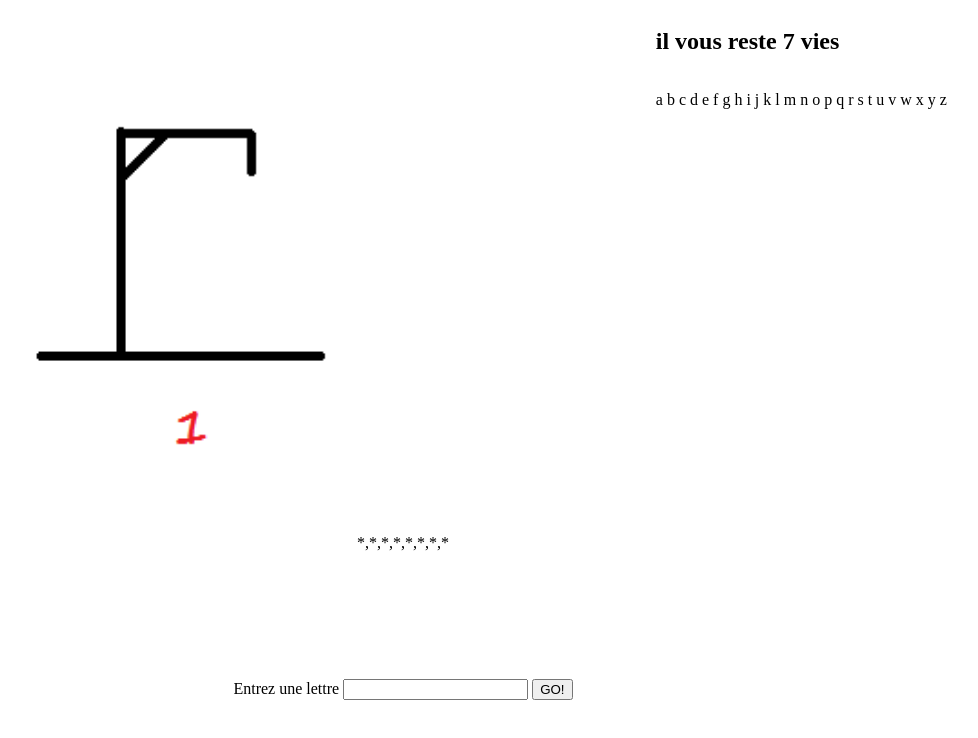
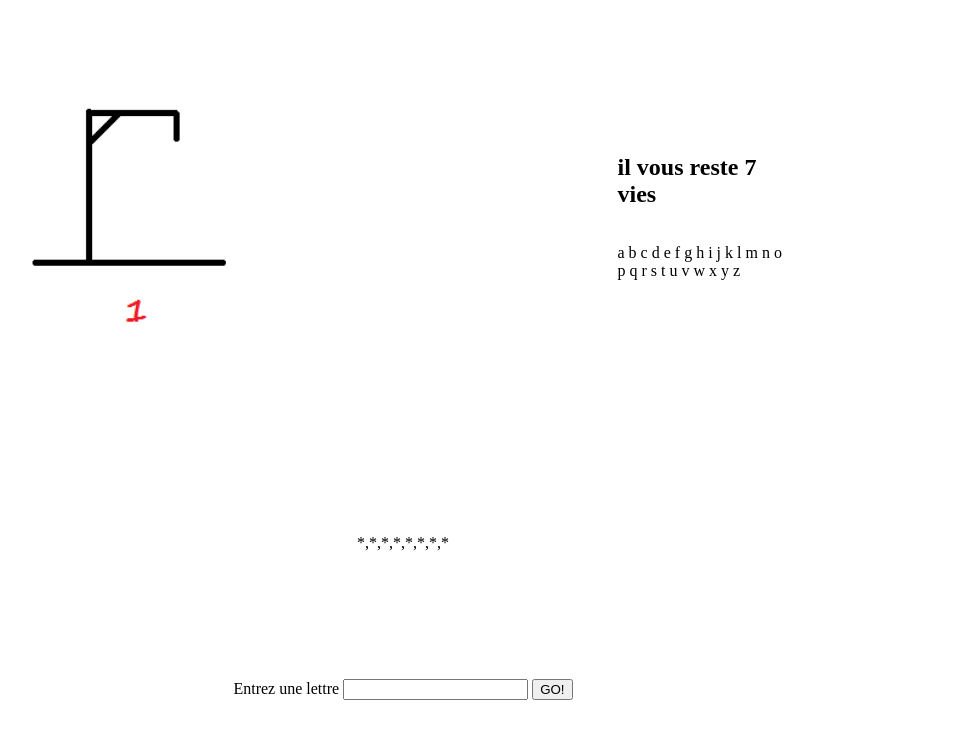
Before and after one commit to LeoBamCas/pendu, a plain HTML site: page index.html in a window 1280 px wide. Shown: the whole page, without its empty margins (237-1215 px from the left). Drawn offline with Linux system fonts and the light colour scheme.

Commit message:
mise en page

```diff
--- a/style/style.css
+++ b/style/style.css
@@ -7,6 +7,8 @@
 #topDroit{
     display: flex;
     flex-direction: column;
+    margin: 10%;
+    margin-right: 20%;
 }
 #corps{
     background-repeat: no-repeat;
```
